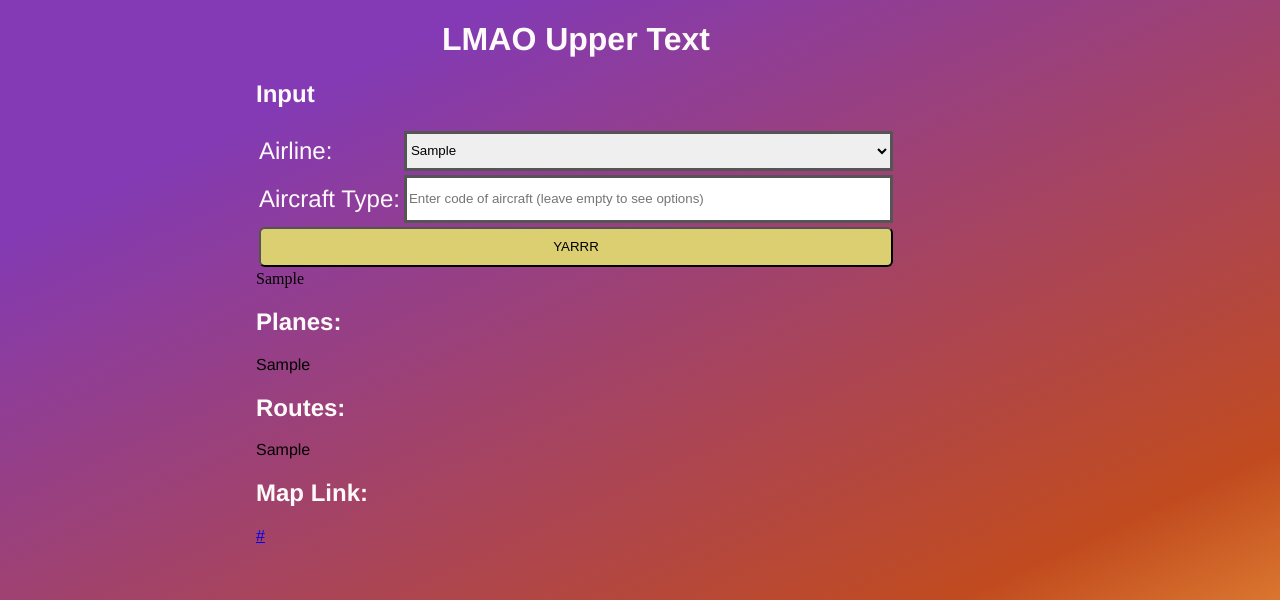
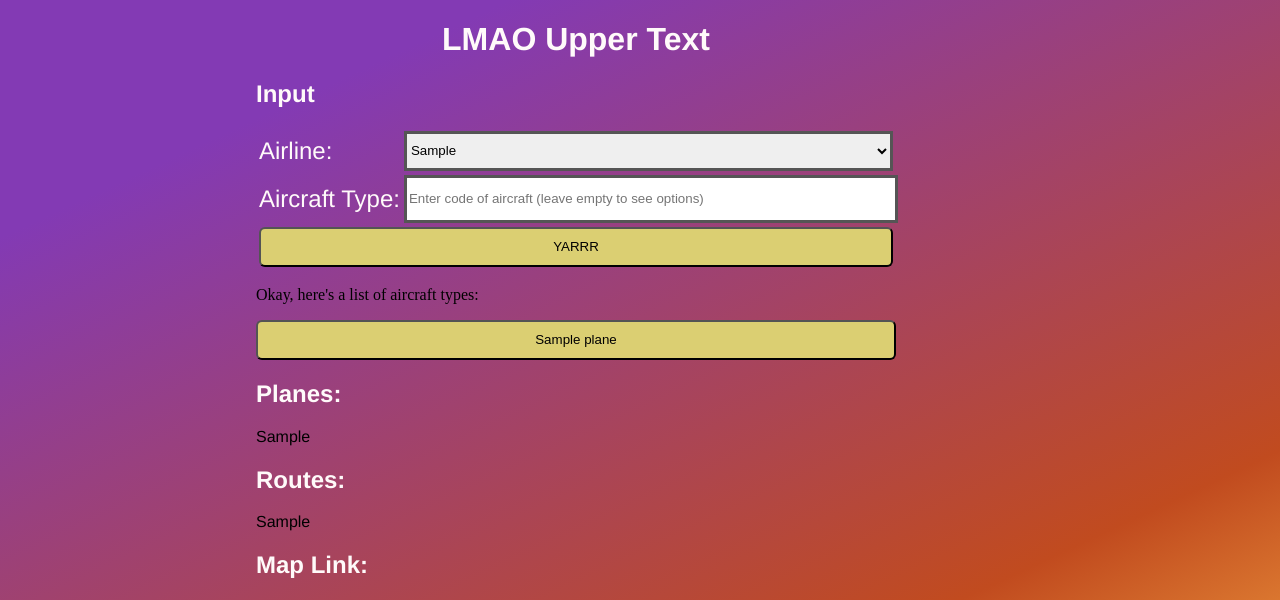
Before and after one commit to d31337ed/GetAircraftRoutes, a Flask app: template templates/result.html in a window 1280 px wide. Shown: the top 600 px of the page. Run offline with Flask 2, Linux system fonts and the light colour scheme; the template is opened without the code that fills it: most values are stand-ins (such as "Sample title", 1, 10 or a date in 2020).

Commit message:
Implemented buttons to fill "Aircraft" Field: https://gitlab.com/de1337ed1/airoutes/-/issues/7 No manual input is now required

```diff
--- a/index.py
+++ b/index.py
@@ -16,16 +16,15 @@ def index():
     if request.method == "POST":
         # reading inputs
         chosen_airline = request.form.get("airline")
+        print(chosen_airline)
         airline_link = airlines[chosen_airline]
         aircraft_type = request.form.get("aircraft_type ").upper()
         if aircraft_type == '':
             fleet = get_fleet(airline_link)
-            fleet_string = '''Okay, here's a list of aircraft types for ''' \
-                           + chosen_airline + ': ' + ', '.join(fleet)
             return render_template("result.html",
                                    chosen_airline=chosen_airline,
                                    airline_titles=airline_titles,
-                                   FleetList=fleet_string,
+                                   fleet=fleet,
                                    LinkText="Enter aircraft model to get link")
         # parsing reg numbers of aircrafts
         planes = get_regs(airline_link, aircraft_type)
--- /dev/null
+++ b/scripts/fill_aircraft_field.js
@@ -0,0 +1 @@
+alert('Hello, world')
--- a/static/styles.css
+++ b/static/styles.css
@@ -24,7 +24,7 @@ body {
 input {
     border: 3px solid #555;
     height: 3em;
-    width: 98%;
+    width: 99%;
 }
 
 select {
--- /dev/null
+++ b/templates/fill_aircraft_field.js
@@ -0,0 +1,5 @@
+const btn = document.getElementById('btn');
+
+btn.addEventListener('click', function handleClick() {
+  btn.textContent = 'Button clicked';
+});
--- a/templates/result.html
+++ b/templates/result.html
@@ -16,7 +16,7 @@
     <tr>
     <td><label for="airline">Airline:</label></td>
     <td>
-        <select name="airline" method="GET" action="/">
+        <select id="airline" name="airline">
              <option value="{{chosen_airline}}" selected="selected" >{{chosen_airline}}</option>
                 {% for airline_title in airline_titles[1:] %}
              <option value="{{airline_title}}">{{airline_title}}</option>
@@ -35,7 +35,21 @@
     </table>
     </form>
 
-<div>{{FleetList}}</div>
+<div id="Fleet">
+    <p>Okay, here's a list of aircraft types:</p>
+    {% for plane in fleet %}
+    <button class="planeButton" id="{{plane}}">{{plane}}</button>
+    {% endfor %}
+    <script>
+          const buttons = document.querySelectorAll(".planeButton");
+          buttons.forEach(function (item, index) {
+              item.addEventListener('click', function(){
+                  let chosen_aircraft = this.innerText;
+                  document.getElementById('aircraft').value=chosen_aircraft
+            });
+        });
+    </script>
+</div>
 <h2>Planes: </h2>
 <div class="result" >{{AircraftList}}</div>
 <h2>Routes:</h2>
```
